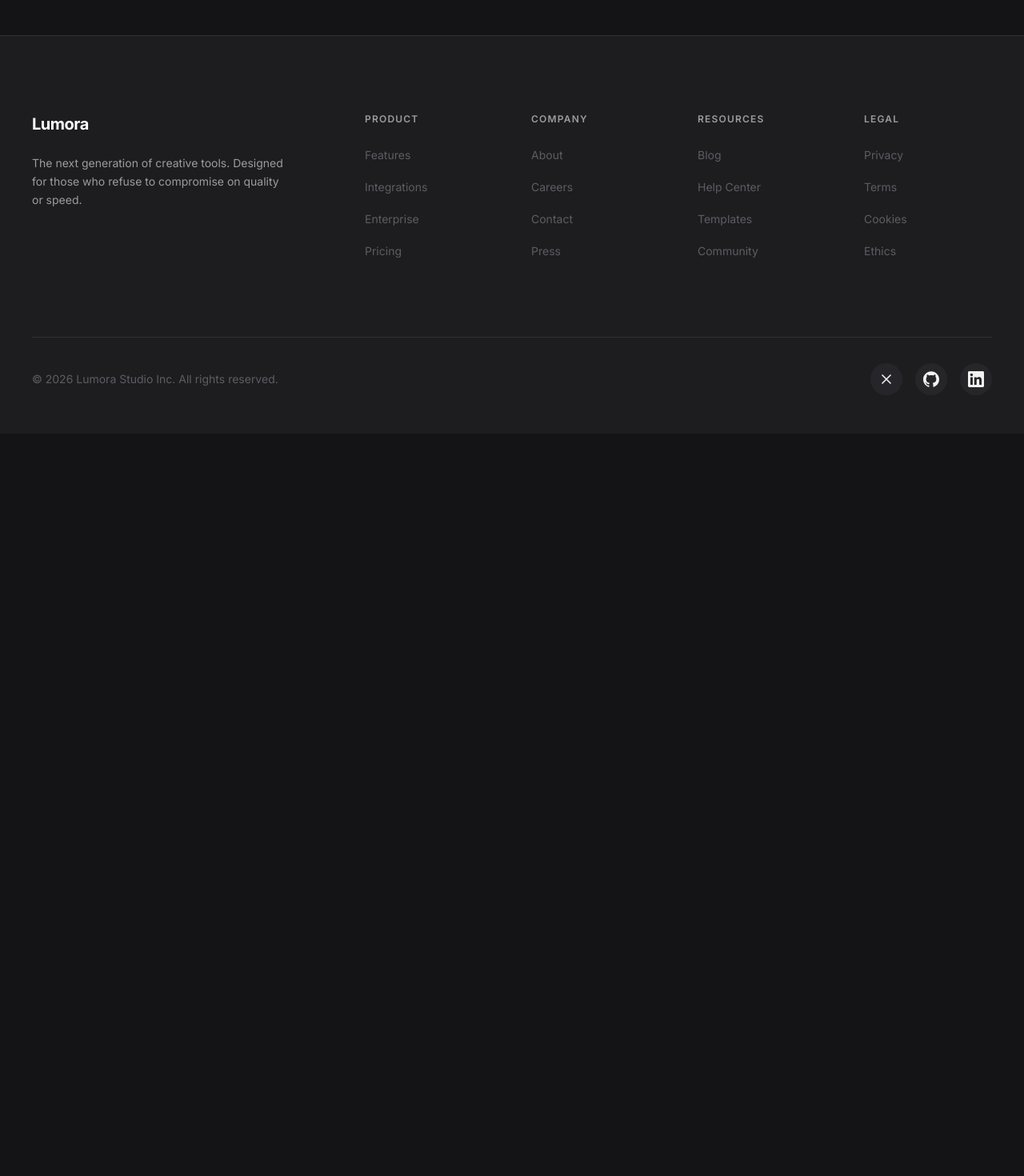
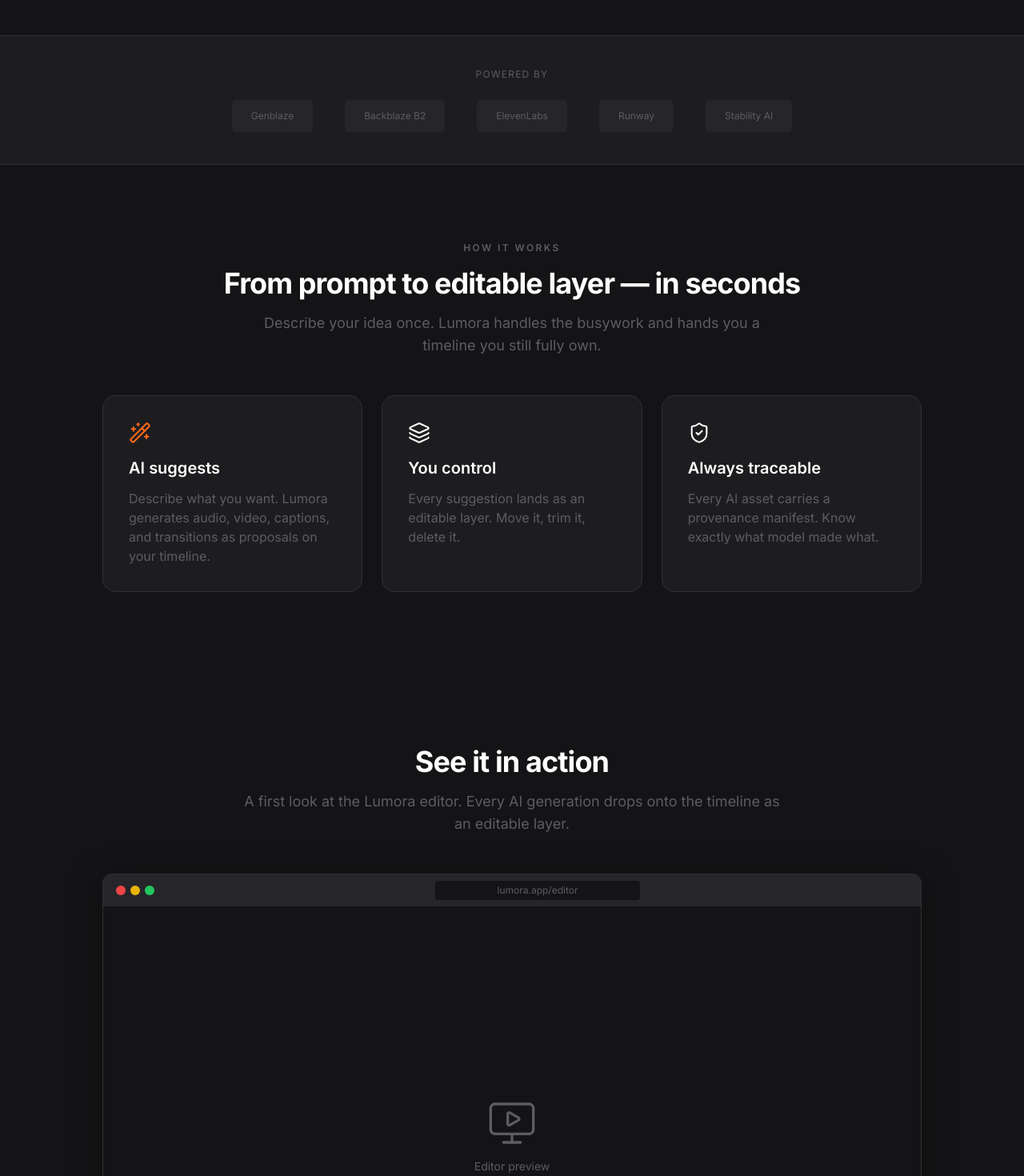
Before and after one commit to Kanjo-Elkamira-Ndi/Lumora-Frontend, a Next.js app: page / in a window 1280 px wide. Shown: the part 820-2290 px from the top of the page at 80% size. Before the commit the page ends 1362 px from the top, so only its background shows below. Built offline with nearby package versions, Linux system fonts and the light colour scheme.

Commit message:
Add marketing homepage sections below hero
Powered-by logo strip, how-it-works feature cards, browser-frame demo
mockup, and bottom CTA banner, matching the Stitch M1 homepage design.

```diff
--- a/src/app/(marketing)/page.tsx
+++ b/src/app/(marketing)/page.tsx
@@ -2,7 +2,13 @@
 
 import { useEffect, useState } from "react";
 import Link from "next/link";
-import { Play } from "lucide-react";
+import {
+  Layers,
+  MonitorPlay,
+  Play,
+  ShieldCheck,
+  Wand2,
+} from "lucide-react";
 
 import { Button } from "@/components/ui/button";
 import { cn } from "@/lib/utils/cn";
@@ -10,6 +16,35 @@ import { cn } from "@/lib/utils/cn";
 const SLIDES = ["Editor UI", "Timeline View", "AI Generation", "Asset Library"];
 
 const AUTO_ADVANCE_MS = 3500;
+
+const POWERED_BY = [
+  "Genblaze",
+  "Backblaze B2",
+  "ElevenLabs",
+  "Runway",
+  "Stability AI",
+];
+
+const FEATURES = [
+  {
+    icon: Wand2,
+    title: "AI suggests",
+    body: "Describe what you want. Lumora generates audio, video, captions, and transitions as proposals on your timeline.",
+    iconClassName: "text-[var(--color-primary)]",
+  },
+  {
+    icon: Layers,
+    title: "You control",
+    body: "Every suggestion lands as an editable layer. Move it, trim it, delete it.",
+    iconClassName: "text-white",
+  },
+  {
+    icon: ShieldCheck,
+    title: "Always traceable",
+    body: "Every AI asset carries a provenance manifest. Know exactly what model made what.",
+    iconClassName: "text-white",
+  },
+];
 
 export default function HomePage() {
   const [active, setActive] = useState(0);
@@ -28,6 +63,7 @@ export default function HomePage() {
   }, []);
 
   return (
+    <>
       <section className="relative flex min-h-screen flex-col items-center overflow-hidden bg-[var(--color-neutral)] px-6 py-24 md:flex-row md:px-16 md:py-0">
         <div
           aria-hidden
@@ -100,5 +136,115 @@ export default function HomePage() {
           </div>
         </div>
       </section>
+
+      <section className="relative border-y border-[var(--color-border)] bg-[var(--color-surface-1)] py-10">
+        <div
+          aria-hidden
+          className="pointer-events-none absolute inset-y-0 left-0 w-16 bg-gradient-to-r from-[var(--color-surface-1)] to-transparent"
+        />
+        <div
+          aria-hidden
+          className="pointer-events-none absolute inset-y-0 right-0 w-16 bg-gradient-to-l from-[var(--color-surface-1)] to-transparent"
+        />
+        <p className="mb-6 text-center text-xs uppercase tracking-widest text-[var(--color-text-muted)]">
+          Powered by
+        </p>
+        <div className="flex flex-wrap items-center justify-center gap-4 sm:gap-10">
+          {POWERED_BY.map((name) => (
+            <div
+              key={name}
+              className="rounded-md bg-[#26262A] px-6 py-3 text-xs text-[var(--color-text-muted)]"
+            >
+              {name}
+            </div>
+          ))}
+        </div>
+      </section>
+
+      <section className="px-16 py-24">
+        <p className="text-center text-xs font-semibold uppercase tracking-[0.2em] text-[var(--color-text-muted)]">
+          How it works
+        </p>
+        <h2 className="mt-4 text-center text-4xl font-bold tracking-tight text-white">
+          From prompt to editable layer — in seconds
+        </h2>
+        <p className="mx-auto mt-4 mb-12 max-w-2xl text-center text-lg text-[var(--color-text-muted)]">
+          Describe your idea once. Lumora handles the busywork and hands you a
+          timeline you still fully own.
+        </p>
+        <div className="mx-auto grid max-w-5xl gap-6 md:grid-cols-3">
+          {FEATURES.map((feature) => (
+            <div
+              key={feature.title}
+              className="rounded-2xl border border-[var(--color-border)] bg-[var(--color-surface-1)] p-8 transition-all duration-200 hover:-translate-y-0.5 hover:border-[var(--color-border-strong)]"
+            >
+              <feature.icon
+                className={cn("mb-4 size-7", feature.iconClassName)}
+                strokeWidth={1.75}
+              />
+              <h3 className="text-xl font-semibold text-white">
+                {feature.title}
+              </h3>
+              <p className="mt-3 text-base text-[var(--color-text-muted)]">
+                {feature.body}
+              </p>
+            </div>
+          ))}
+        </div>
+      </section>
+
+      <section id="demo" className="px-16 py-24">
+        <h2 className="text-center text-4xl font-bold tracking-tight text-white">
+          See it in action
+        </h2>
+        <p className="mx-auto mt-4 mb-12 max-w-2xl text-center text-lg text-[var(--color-text-muted)]">
+          A first look at the Lumora editor. Every AI generation drops onto the
+          timeline as an editable layer.
+        </p>
+        <div className="mx-auto max-w-5xl overflow-hidden rounded-xl border border-[var(--color-border)] bg-[#26262A] shadow-[0_8px_40px_rgba(0,0,0,0.4)]">
+          <div className="flex h-10 items-center gap-4 px-4">
+            <div className="flex gap-1.5">
+              <span className="size-3 rounded-full bg-[#EF4444]" />
+              <span className="size-3 rounded-full bg-[#EAB308]" />
+              <span className="size-3 rounded-full bg-[#22C55E]" />
+            </div>
+            <div className="mx-auto w-64 rounded bg-[#141416] px-4 py-1 text-center text-xs text-[var(--color-text-muted)]">
+              lumora.app/editor
+            </div>
+          </div>
+          <div className="flex aspect-video flex-col items-center justify-center gap-3 rounded-b-xl bg-[#141416]">
+            <MonitorPlay
+              className="size-16 text-[var(--color-text-muted)]"
+              strokeWidth={1.25}
+            />
+            <span className="text-sm text-[var(--color-text-muted)]">
+              Editor preview
+            </span>
+          </div>
+        </div>
+      </section>
+
+      <section className="relative overflow-hidden px-16 py-24">
+        <div
+          aria-hidden
+          className="pointer-events-none absolute left-1/2 top-1/2 h-[44vw] w-[44vw] -translate-x-1/2 -translate-y-1/2 rounded-full"
+          style={{
+            background:
+              "radial-gradient(circle, rgba(255, 106, 26, 0.05) 0%, transparent 60%)",
+          }}
+        />
+        <div className="relative mx-auto max-w-2xl text-center">
+          <h2 className="text-4xl font-bold tracking-tight text-white">
+            Start editing smarter today.
+          </h2>
+          <p className="mt-4 text-lg text-[var(--color-text-muted)]">
+            Free to start. No credit card required.
+          </p>
+          <Button asChild size="lg" className="mt-10">
+            <Link href="/signup">Create your free account</Link>
+          </Button>
+        </div>
+      </section>
+    </>
   );
 }
```
Lines whose indentation alone changed are shown as unchanged.
